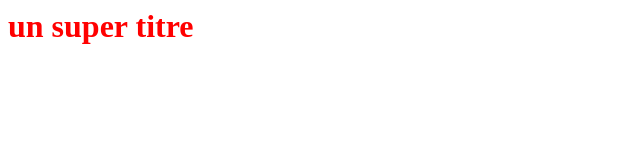
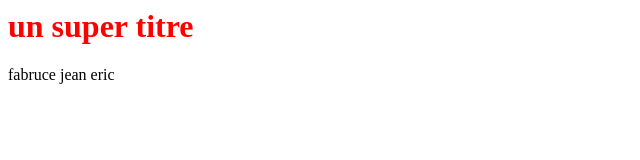
Before and after one commit to Eric118-hue/test, a plain HTML site: page index.html in a window 1280 px wide. Shown: the full height of the page, 0-640 px from the left. Drawn offline with Linux system fonts and the light colour scheme.

Commit message:
ajout para

```diff
--- a/index.html
+++ b/index.html
@@ -8,5 +8,6 @@
 </head>
 <body>
     <h1>un super titre</h1>
+    <p>fabruce jean eric</p>
 </body>
 </html>
```
